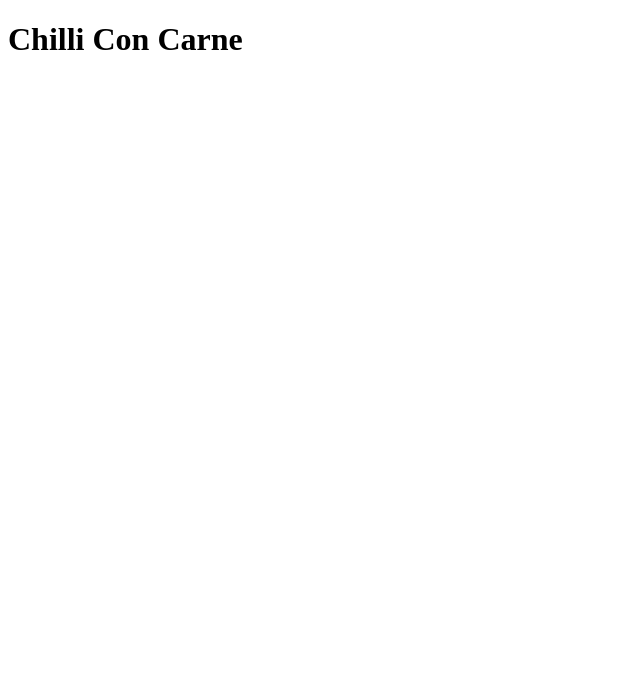
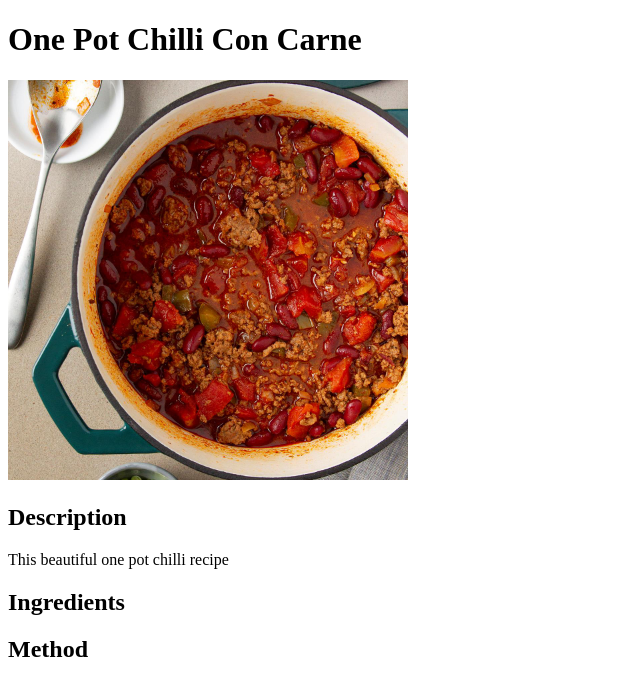
Before and after one commit to StephenSmithy/odin-recipes, a plain HTML site: page recipes/chilli.html in a window 1280 px wide. Shown: the whole page, without its empty margins (0-640 px from the left). Drawn offline with Linux system fonts and the light colour scheme.

Commit message:
Add image library and image
- Created an image directory
- Added chilli.jpeg to directory
- Added chilli.jpeg to chilli.html

```diff
--- a/recipes/chilli.html
+++ b/recipes/chilli.html
@@ -7,6 +7,16 @@
     <title>Chilli Con Carne</title>
   </head>
   <body>
-    <h1>Chilli Con Carne</h1>
+    <h1>One Pot Chilli Con Carne</h1>
+    <img
+      src="../img/chilli_img1.jpeg"
+      alt="Chilli Con Carne"
+      height="400"
+      width="400"
+    />
+    <h2>Description</h2>
+    <p>This beautiful one pot chilli recipe</p>
+    <h2>Ingredients</h2>
+    <h2>Method</h2>
   </body>
 </html>
```
Also changed, not shown: img/chilli_img1.jpeg (added).
